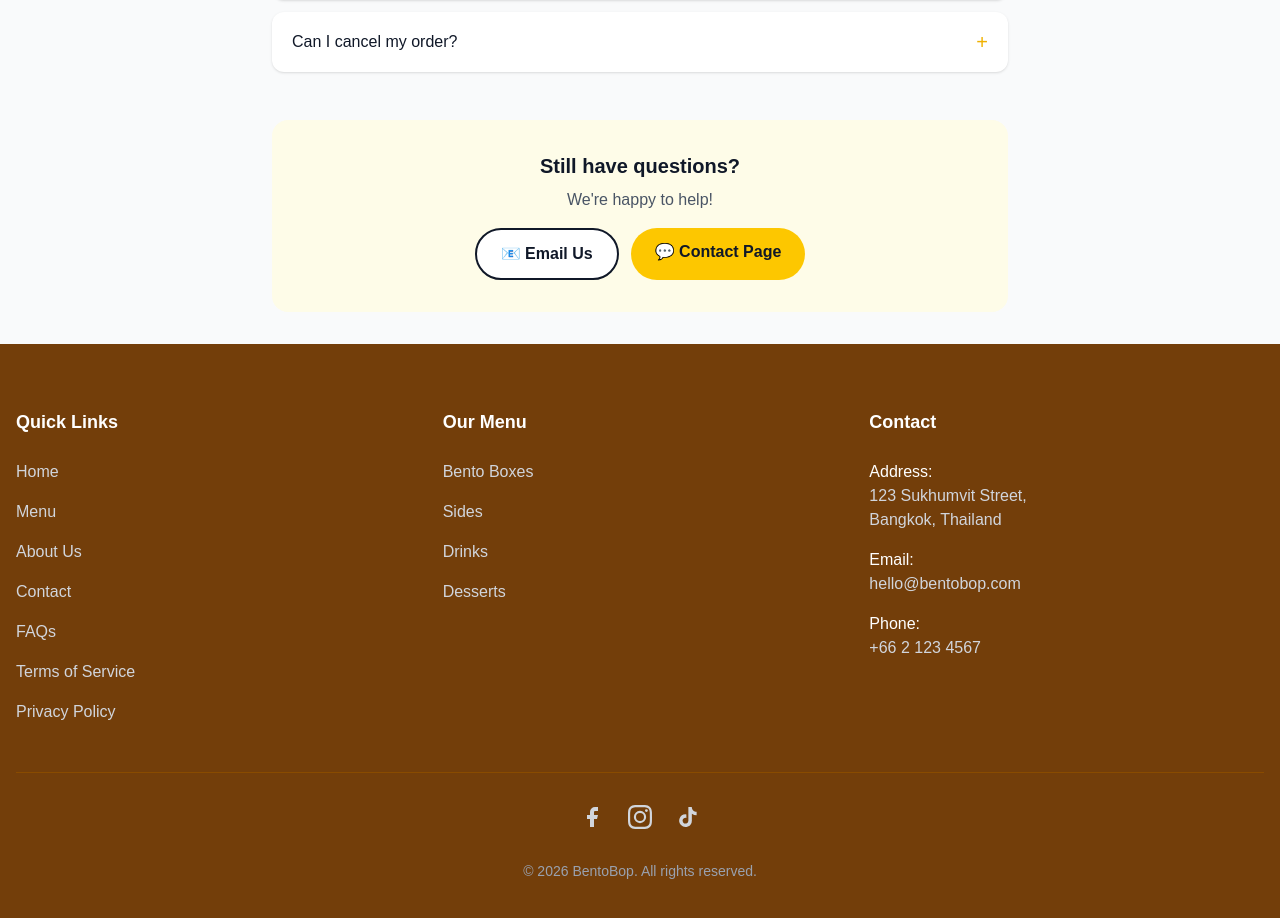
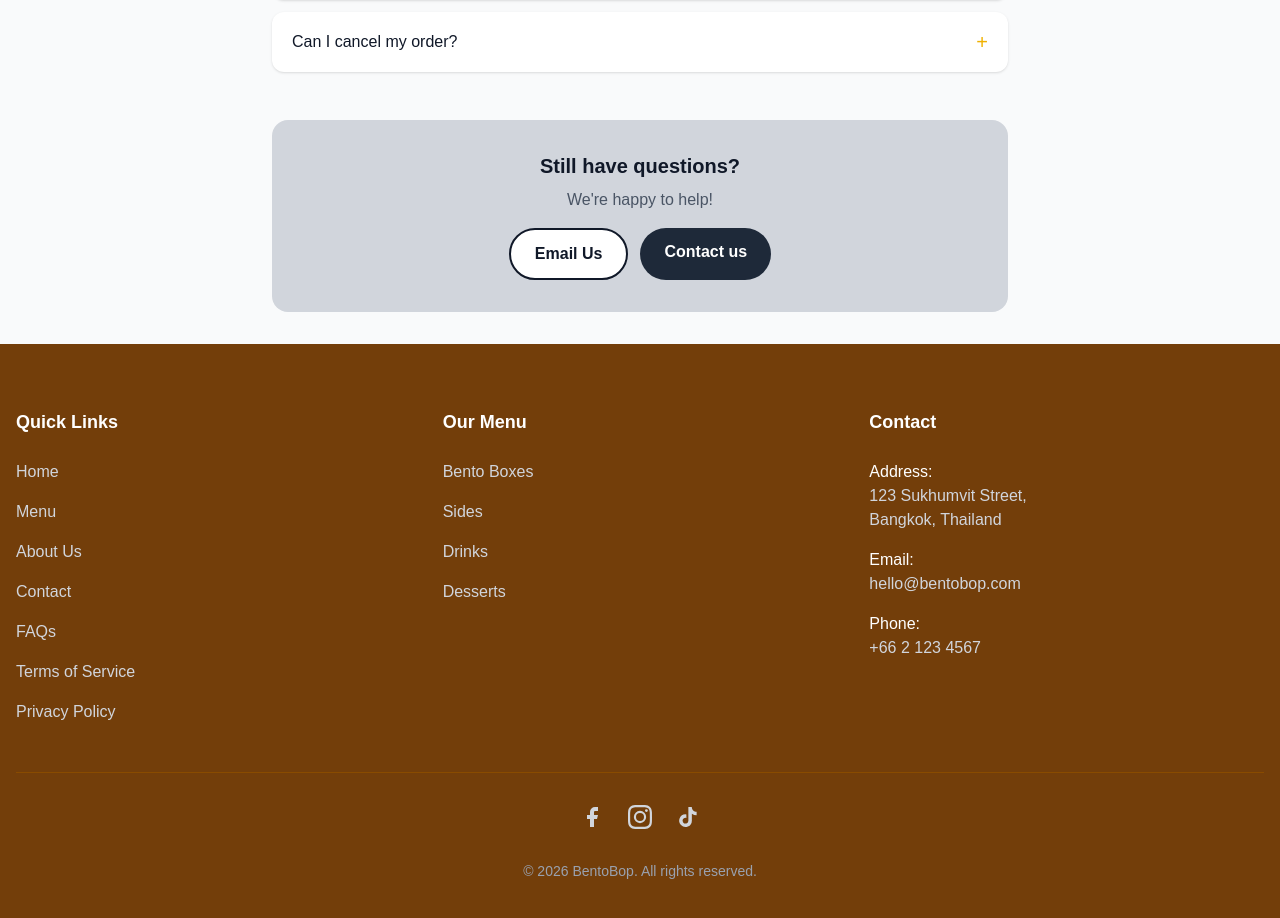
Before and after one commit to Pawina85/Bento-bob, a Next.js app: page /FAQs in a window 1280 px wide. Shown: the part 1624-2542 px from the top of the page. Built offline with nearby package versions, Linux system fonts and the light colour scheme.

Commit message:
improve ux

```diff
--- a/app/FAQs/page.tsx
+++ b/app/FAQs/page.tsx
@@ -157,7 +157,7 @@ export default function FAQPage() {
           </div>
 
           {/* Contact CTA */}
-          <div className="mt-12 text-center bg-yellow-50 rounded-2xl p-8">
+          <div className="mt-12 text-center bg-gray-300 rounded-2xl p-8">
             <h2 className="text-xl font-bold text-gray-900 mb-2">
               Still have questions?
             </h2>
@@ -167,15 +167,15 @@ export default function FAQPage() {
             <div className="flex flex-col sm:flex-row gap-3 justify-center">
               <a
                 href="mailto:hello@bentobop.com"
-                className="inline-block bg-white border-2 border-gray-900 text-gray-900 font-semibold px-6 py-3 rounded-full hover:bg-gray-900 hover:text-white transition-colors"
+                className="inline-block bg-white border-2 border-gray-900 text-gray-900 font-semibold px-6 py-3 rounded-full hover:bg-yellow-500 hover:text-white transition-colors hover:border-none"
               >
-                📧 Email Us
+                 Email Us
               </a>
               <a
                 href="/contact"
-                className="inline-block bg-yellow-400 hover:bg-yellow-500 text-gray-900 font-semibold px-6 py-3 rounded-full transition-all"
+                className="inline-block bg-gray-800 hover:bg-yellow-500 text-white font-semibold px-6 py-3 rounded-full transition-all"
               >
-                💬 Contact Page
+                 Contact us
               </a>
             </div>
           </div>
```
